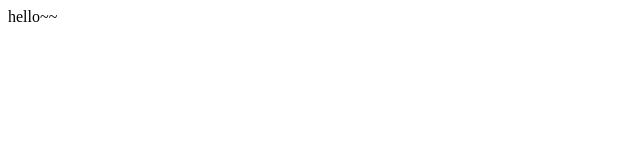
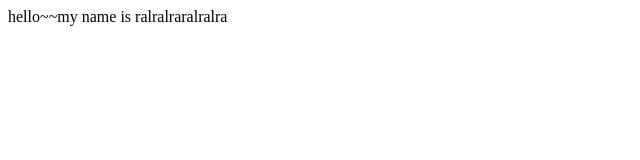
Before and after one commit to EuraKo/portfolio, a plain HTML site: page index.html in a window 1280 px wide. Shown: the whole page, without its empty margins (0-640 px from the left). Drawn offline with Linux system fonts and the light colour scheme.

Commit message:
second commit

```diff
--- a/index.html
+++ b/index.html
@@ -10,7 +10,7 @@
 </head>
 
 <body>
-  hello~~
+  hello~~my name is ralralraralralra
 </body>
 
 </html>
```
